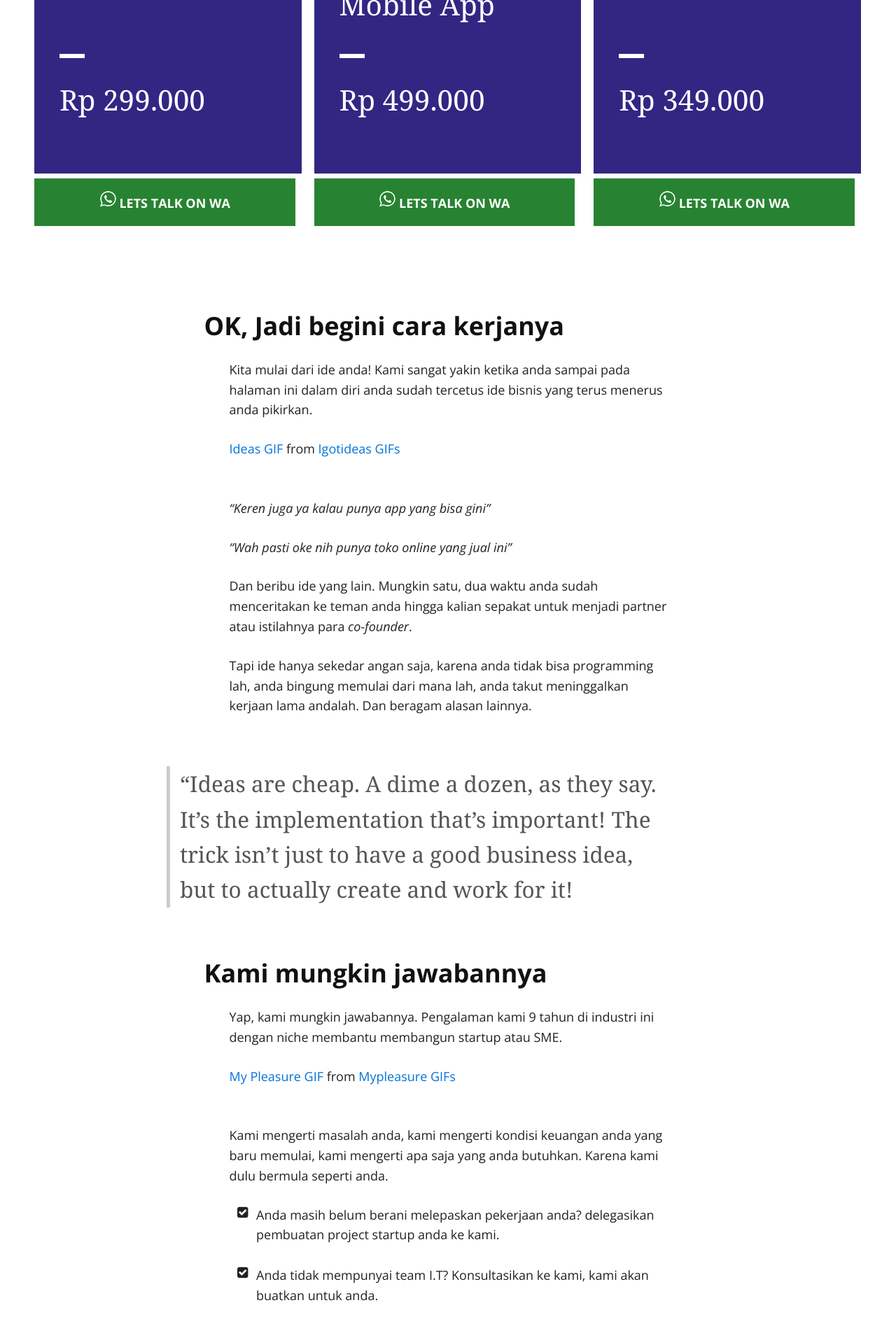
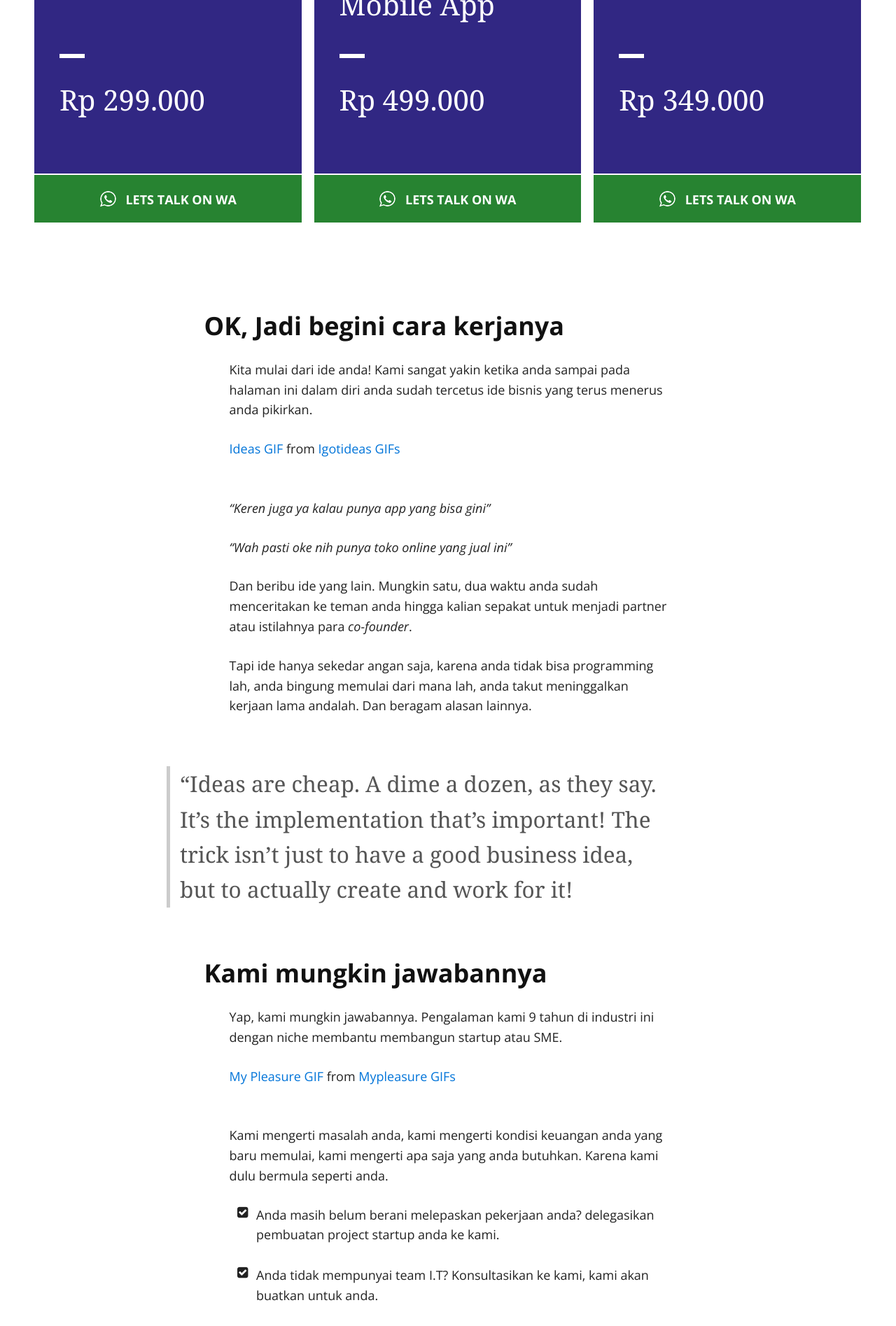
Before and after one commit to kemtol/rocktokom, a Jekyll site: the page built from index.md, in a window 1280 px wide. Shown: the part 1567-3462 px from the top of the page at 70% size. Built offline with Jekyll 4.4.1, drawn with Linux system fonts in a browser that asks for light colours; nearby versions of some CDN libraries; a script that is not in the unit is left out; our own code applies the rules of GitHub Pages for plain Markdown files.

Commit message:
Update default.html

```diff
--- a/_layouts/default.html
+++ b/_layouts/default.html
@@ -31,7 +31,7 @@
       color: #fff;
       margin-top: 2px;
     }
-    .btn-wa{
+    .btn-wa > img{
       margin-right: 0.5rem;
       position: relative;
       top: 5px;
```
